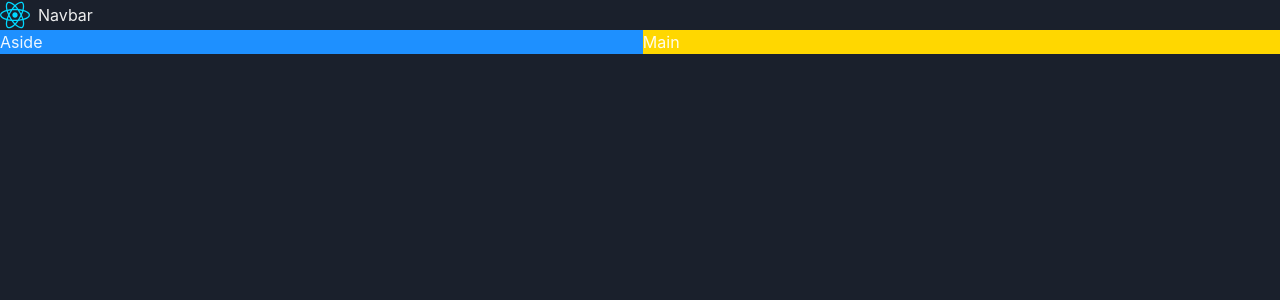
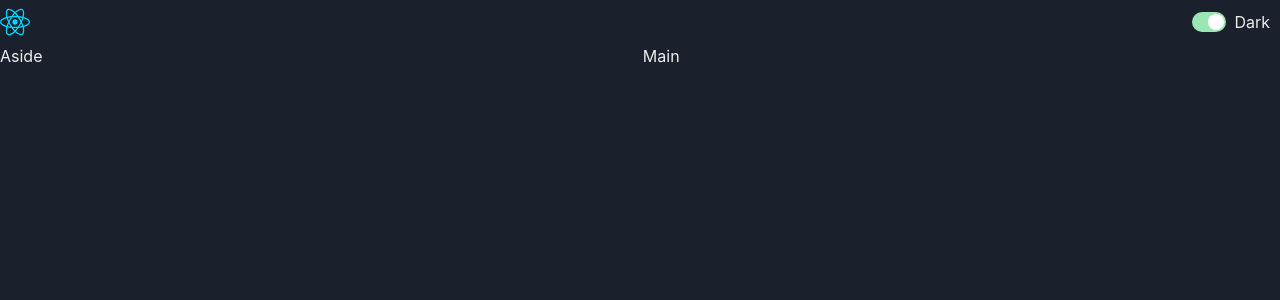
Before and after one commit to mahbd/game-hub, a React (Vite) app: page / in a window 1280 px wide. Shown: the top 300 px of the page. Built offline with nearby package versions, Linux system fonts and the light colour scheme.

Commit message:
built a color mode switch

```diff
--- a/src/App.tsx
+++ b/src/App.tsx
@@ -11,9 +11,9 @@
             <Navbar />
         </GridItem>
         <Show above={"lg"}>
-            <GridItem area={"aside"} bg={"dodgerblue"}>Aside</GridItem>
+            <GridItem area={"aside"}>Aside</GridItem>
         </Show>
-        <GridItem area={"main"} bg={"gold"}>Main</GridItem>
+        <GridItem area={"main"}>Main</GridItem>
     </Grid>
 }
 
--- /dev/null
+++ b/src/components/ColorModeSwitch.tsx
@@ -0,0 +1,13 @@
+import {HStack, Switch, Text, useColorMode} from "@chakra-ui/react";
+
+const ColorModeSwitch = () => {
+    const {toggleColorMode, colorMode} = useColorMode();
+    return (
+        <HStack padding={"10px"}>
+            <Switch isChecked={colorMode === 'dark'} onChange={toggleColorMode} colorScheme={"green"} />
+            <Text>Dark</Text>
+        </HStack>
+    );
+};
+
+export default ColorModeSwitch;
--- a/src/components/Navbar.tsx
+++ b/src/components/Navbar.tsx
@@ -1,11 +1,12 @@
-import {HStack, Image, Text} from "@chakra-ui/react";
+import {HStack, Image} from "@chakra-ui/react";
 import logo from "../assets/react.svg";
+import ColorModeSwitch from "./ColorModeSwitch.tsx";
 
 const Navbar = () => {
     return (
-        <HStack>
+        <HStack justifyContent={"space-between"}>
             <Image src={logo} alt={"logo"} boxSize={"30px"}/>
-            <Text>Navbar</Text>
+            <ColorModeSwitch />
         </HStack>
     );
 };
```
